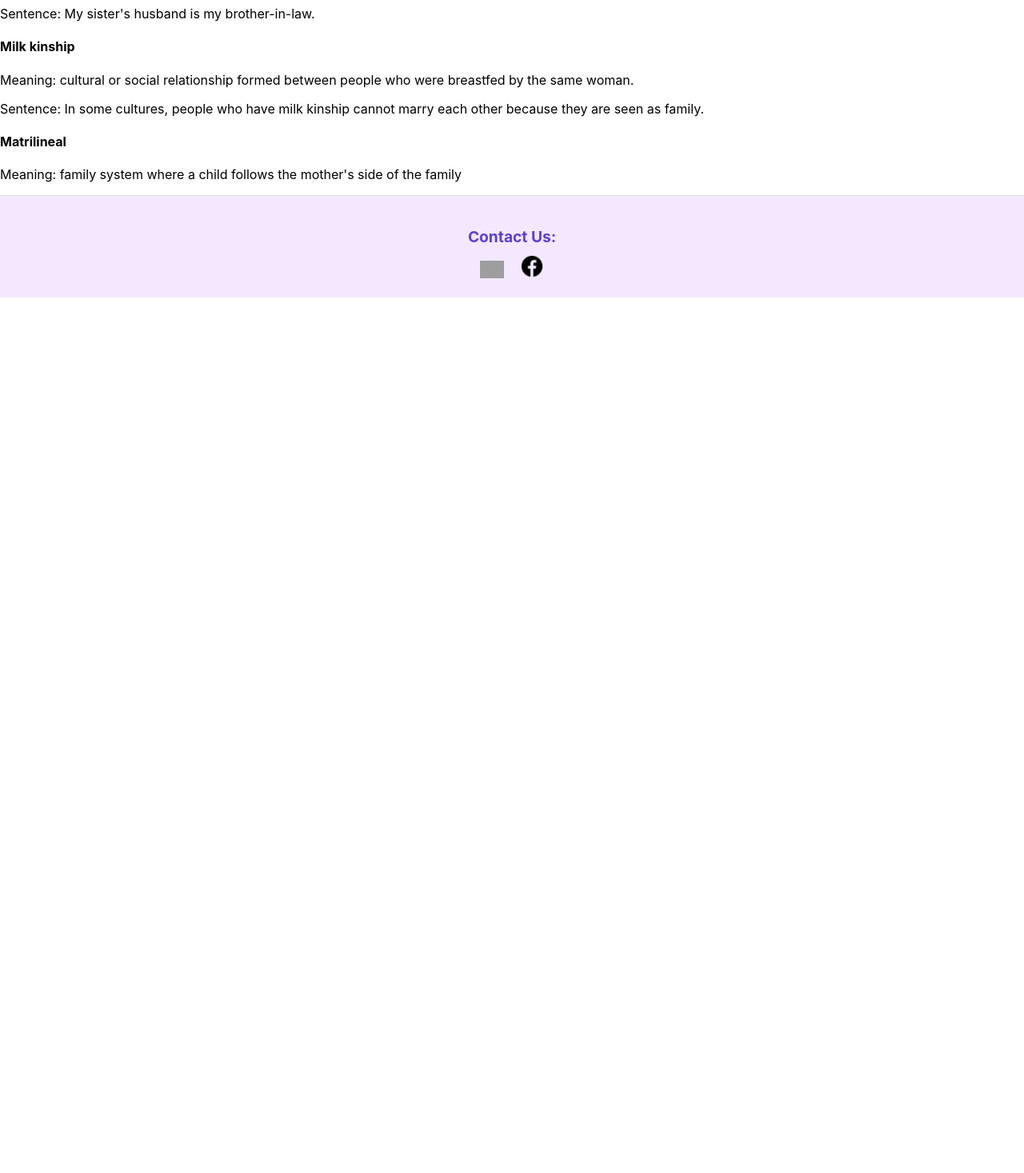
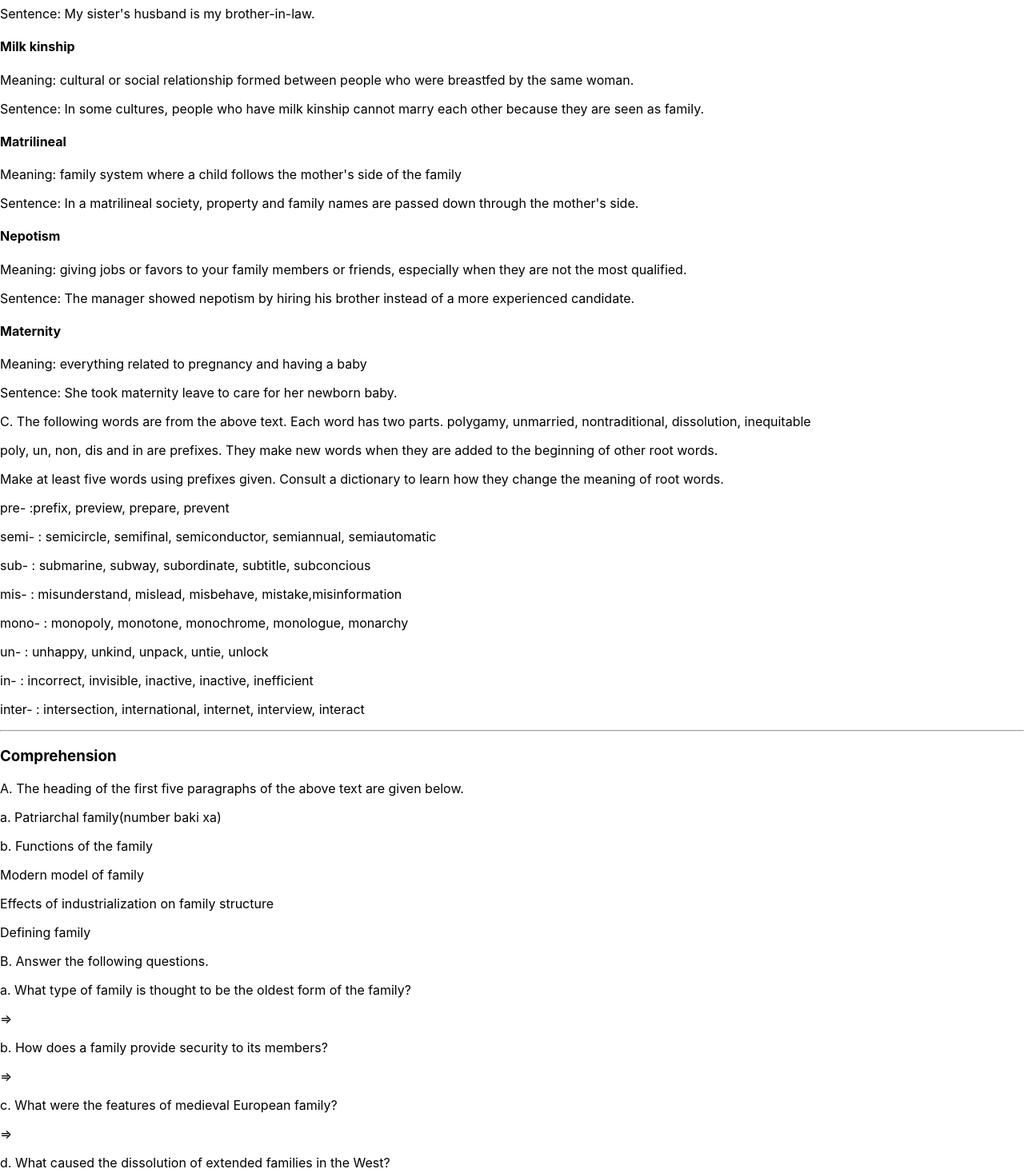
Before and after one commit to pairabipaudel/ticolo, a React (Create React App) app: page /family in a window 1280 px wide. Shown: the part 1330-2797 px from the top of the page at 80% size. Before the commit the page ends 1702 px from the top, so only its background shows below. Built offline with nearby package versions, Linux system fonts and the light colour scheme; grey boxes are pictures that could not be loaded.

Commit message:
third commit

```diff
--- a/src/Components/English12/Eng12_contex/Family.jsx
+++ b/src/Components/English12/Eng12_contex/Family.jsx
@@ -45,8 +45,83 @@ const Family = () => {
          <p>Sentence: In some cultures, people who have milk kinship cannot marry each other because they are seen as family.</p>
          <h4>Matrilineal</h4>
          <p>Meaning: family system where a child follows the mother's side of the family</p>
-         <p></p>
+         <p>Sentence: In a matrilineal society, property and family names are passed down through the mother's side.</p>
+         <h4>Nepotism</h4>
+         <p>Meaning: giving jobs or favors to your family members or friends, especially when they are not the most qualified.</p>
+         <p>Sentence: The manager showed nepotism by hiring his brother instead of a more experienced candidate.</p>
+         <h4>Maternity</h4>
+         <p>Meaning: everything related to pregnancy and having a baby</p>
+         <p>Sentence: She took maternity leave to care for her newborn baby.</p>
        </div>
+       <div>
+        <p>C. The following words are from the above text. Each word has two parts. polygamy, unmarried, nontraditional, dissolution, inequitable</p>
+        <p>poly, un, non, dis and in are prefixes. They make new words when they are added to the beginning of other root words.</p>
+        <p>Make at least five words using prefixes given. Consult a dictionary to learn how they change the meaning of root words.</p>
+        <p>pre- :prefix, preview, prepare, prevent </p>
+        <p>semi- : semicircle, semifinal, semiconductor, semiannual, semiautomatic</p>
+         <p>sub- : submarine, subway, subordinate, subtitle, subconcious</p>
+         <p>mis- : misunderstand, mislead, misbehave, mistake,misinformation</p>
+         <p>mono- : monopoly, monotone, monochrome, monologue, monarchy</p>
+         <p>un- : unhappy, unkind, unpack, untie, unlock</p>
+         <p>in- : incorrect, invisible, inactive, inactive, inefficient</p>
+         <p>inter- : intersection, international, internet, interview, interact</p>
+       </div>
+       <hr/>
+       <div>
+       <h3>Comprehension</h3>
+       <p>A. The heading of the first five paragraphs of the above text are given below.</p>
+       <p>a. Patriarchal family(number baki xa)</p>
+       <p>b. Functions of the family</p>
+       <p>Modern model of family</p>
+       <p>Effects of industrialization on family structure</p>
+       <p>Defining family</p>
+       </div>
+       <div>
+       <p>B. Answer the following questions.</p>
+        <p>a. What type of family is thought to be the oldest form of the family?</p>
+        <p>=></p>
+        <p>b. How does a family provide security to its members?</p>
+        <p>=></p>
+        <p>c. What were the features of medieval European family?</p>
+         <p>=></p>
+         <p>d. What caused the dissolution of extended families in the West?</p>
+          <p>=></p>
+          <p>e. What change occured in gender role in the modern family that emerged after the Industrial Revolution?</p>
+           <p>=></p>
+           <p>f. What is family law?</p>
+           <p>=></p>
+           <p>g. How is modern marriage defined?</p>
+            <p>=></p>
+            <p>h. What do special family courts try to do?</p>
+             <p>=></p>
+             <p>i. What does the legislation on child labour and child abuse declare?</p>
+              <p>=></p>
+              <p>j. What is common among most legal systems regarding property?</p>
+               <p>=></p>
+
+       </div>
+       <hr/>
+       <h3>Critical thinking</h3>
+       <div>
+        <p>a. What changes have started to occur in Nepali families in recent days? WHat impacts will they bring on the society? Discuss.</p>
+         <p>=></p>
+         <p>We see many elderly people in the elderly homes these days in Nepal. Some of them are abandoned while others live there willingly. DO you think Nepali people are deviating from their traditional culture? Give reasons.</p>
+          <p>=></p>
+       </div>
+       <hr/>
+       <h3>Writing</h3>
+       <div><p>A. Write an essay on The Importance of Family. In your essay, you can use these guiding questions.
+        </p>
+        <p> Why family is important to you.</p>
+        <p> Why family is or is not important for society.</p>
+        <p> How you think families will change in the future.</p>
+        <p>=></p>
+        <br/>
+        <p>B. Some people think it is better to live in a nuclear family. Other people think that living in extended family is more advantageous. What do you think? Write an eassy discussing the advantages and disadvantages of both.</p>
+        <p>=></p>
+       </div>
+       <hr/>
+       h3
     </div>
   )
 }
```
